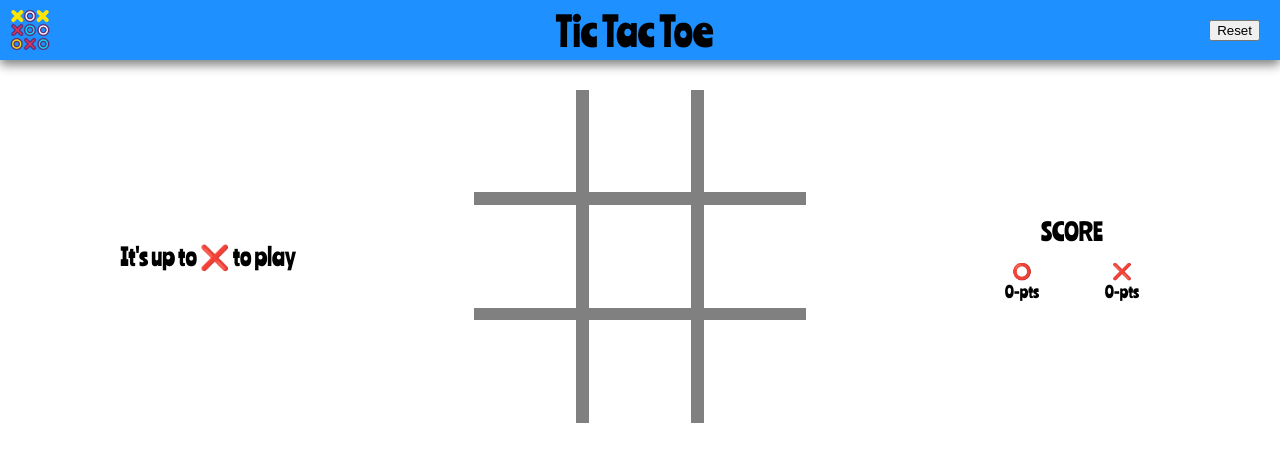
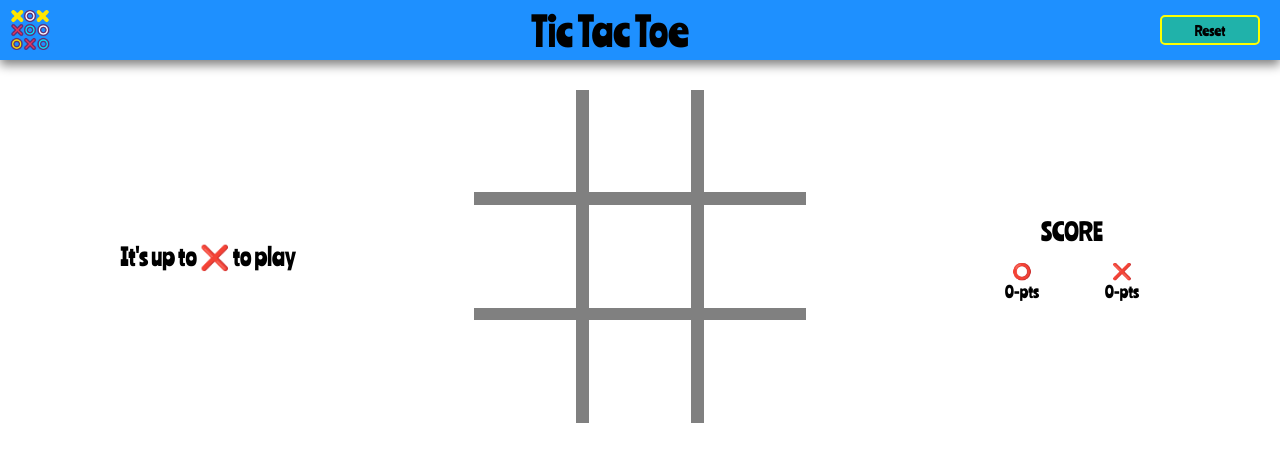
Before and after one commit to DBattou/TicTacToe, a React (Create React App) app: page / in a window 1280 px wide. Shown: the top 462 px of the page. Built offline with nearby package versions, Linux system fonts and the light colour scheme.

Commit message:
Styling reset button

```diff
--- a/src/components/header/Header.css
+++ b/src/components/header/Header.css
@@ -29,5 +29,23 @@
 }
 
 .Header__resetButton {
+  font-family: 'ranchersregular', Arial, sans-serif;
+  font-weight: normal;
+  font-style: normal;
+
   margin-right: 20px;
+  height: 30px;
+  width: 100px;
+  background-color: lightseagreen;
+  border: 2px solid yellow;
+  border-radius: 5px;
+
+  outline: none;
+
+  cursor: pointer;
 }
+
+.Header__resetButton:active {
+  box-shadow: 0 3px 0 #00823f;
+  top: 5px;
+}
```
